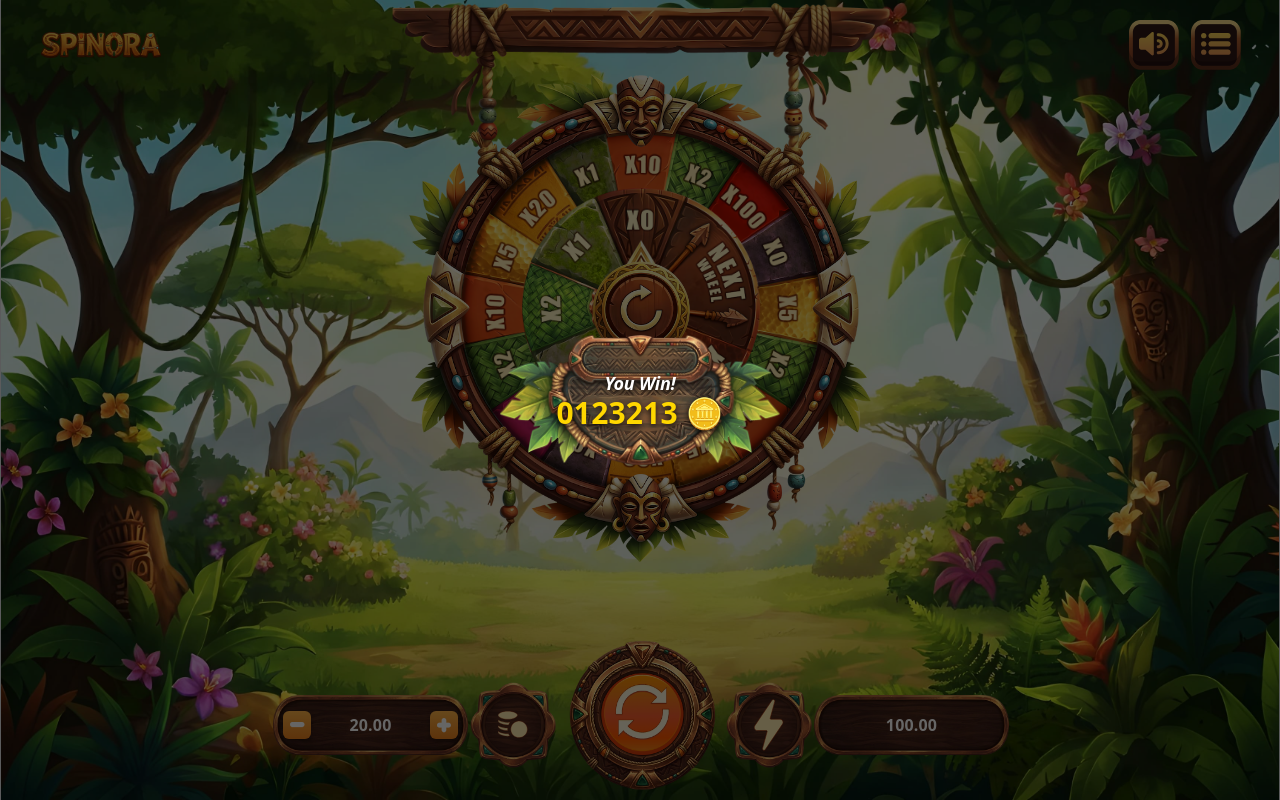
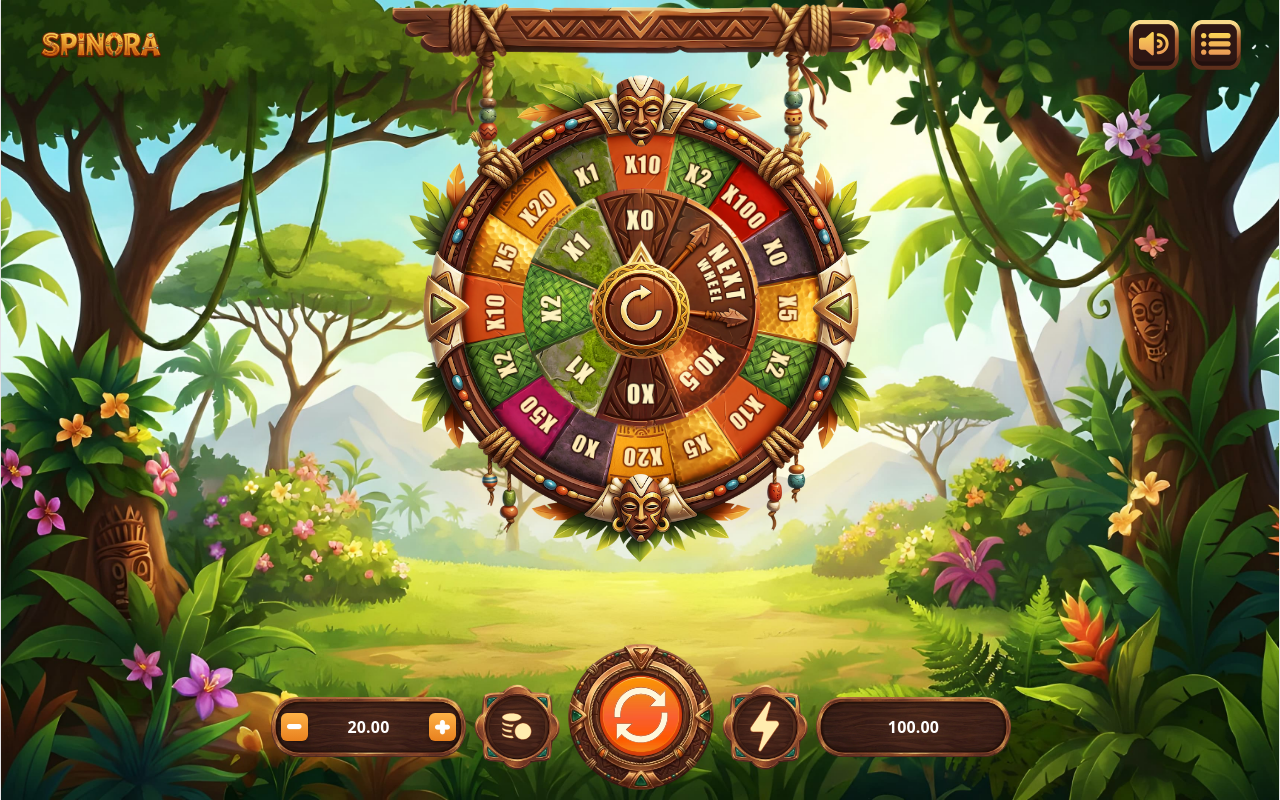
Before and after one commit to anie08/spinora, a React (Vite) app: page / in a window 1280 px wide. Built offline with nearby package versions, Linux system fonts and the light colour scheme.

Commit message:
minor changes2

```diff
--- a/src/App.jsx
+++ b/src/App.jsx
@@ -1,10 +1,7 @@
-import {useState} from 'react'
 import Layout from "./component/layout/Layout.jsx";
 
 const App = () => {
-  return (
-    <Layout/>
-  );
+  return <Layout />;
 };
 
 export default App;
--- a/src/component/Footer/Footer.jsx
+++ b/src/component/Footer/Footer.jsx
@@ -2,62 +2,62 @@ import plus from "../../assets/common/plus.svg";
 import minus from "../../assets/common/minus.svg";
 import coin from "../../assets/common/coin.svg";
 import turbo from "../../assets/common/turbo.svg";
-import button from "../../assets/background/betPanel/button.png";
-import box from "../../assets/background/betPanel/box.png";
-import betPanel from "../../assets/intro/bet-panel.png";
+import rotate from "../../assets/common/spin-icon.svg";
+
 import "./Footer.scss";
-import { useState } from "react";
+// import { useState } from "react";
 
 const Footer = ({
   spin,
   bet,
   increaseBet,
   decreaseBet,
-  winResult,
+  // winResult,
   totalAmount,
 }) => {
   return (
     <div className="footer">
       <div className="footer__container">
         <div className="box-one">
-          <div className="control-btn minus-btn" onClick={decreaseBet}>
+          <button className="control-btn minus-btn" onClick={decreaseBet}>
             <img src={minus} alt="minus" />
-          </div>
+          </button>
 
           <div className="box-one_box-one">
-            <img src={box} alt="box" />
             <span className="bet-value">{bet.toFixed(2)}</span>
           </div>
 
-          <div className="control-btn plus-btn" onClick={increaseBet}>
+          <button className="control-btn plus-btn" onClick={increaseBet}>
             <img src={plus} alt="plus" />
-          </div>
+          </button>
         </div>
 
         <div className="contCoin">
-          <div className="button">
-            <img src={button} alt="button" />
-          </div>
-          <div className="coin">
-            <img src={coin} alt="coin" />
-          </div>
+          <button className="button">
+            {/*<img src={button} alt="button" />*/}
+            <span className="coin">
+              <img src={coin} alt="coin" />
+            </span>
+          </button>
         </div>
 
-        <div className="betPanel" onClick={spin}>
-          <img src={betPanel} alt="betPanel" />
-        </div>
+        <button className="betPanel" onClick={spin}>
+          <span className="rotate">
+            <img src={rotate} alt="rotate" />
+          </span>
+        </button>
 
         <div className="conButton">
-          <div className="button">
-            <img src={button} alt="button" />
-          </div>
-          <div className="turbo">
-            <img src={turbo} alt="turbo" />
-          </div>
+          <button className="button">
+            {/*<img src={button} alt="button" />*/}
+            <span className="turbo">
+              <img src={turbo} alt="turbo" />
+            </span>
+          </button>
         </div>
 
         <div className="boxSecond">
-          <img src={box} alt="box" />
+          {/*<img src={box} alt="box" />*/}
           <span className="balance-value">{totalAmount.toFixed(2)}</span>
         </div>
       </div>
--- a/src/component/Footer/Footer.scss
+++ b/src/component/Footer/Footer.scss
@@ -13,7 +13,7 @@
   justify-content: center;
   width: 95%;
   max-width: 920px;
-  gap: 2px;
+  gap: 8px;
 
   img {
     width: 100%;
@@ -21,35 +21,34 @@
   }
 }
 
-
 .box-one,
 .boxSecond {
-  position: relative;
+  //position: relative;
   display: flex;
   align-items: center;
-  justify-content: center;
+  justify-content: space-between;
   width: 195px;
   flex-shrink: 0;
+  padding: 0 10px 0;
+  //transition: transform 0.2s;
+  background-color: transparent;
+  background-image: url("../../assets/background/betPanel/box.png");
+  background-size: 100% 100%;
 
-  img {
-    width: 100%;
-    height: auto;
-    object-fit: contain;
-  }
 }
 
 .box-one_box-one {
   width: 100%;
-  position: relative;
   display: flex;
   align-items: center;
   justify-content: center;
+  height: 60px;
 
   .bet-value {
-    position: absolute;
+    //position: absolute;
     top: 50%;
     left: 50%;
-    transform: translate(-50%, -50%);
+    //transform: translate(-50%, -50%);
     color: #fff;
     font-weight: bold;
     font-size: 16px;
@@ -57,7 +56,6 @@
 }
 
 .control-btn {
-  position: absolute;
   z-index: 2;
   width: 28px;
   height: 28px;
@@ -69,18 +67,12 @@
   display: flex;
   align-items: center;
   justify-content: center;
-  top: 50%;
-  transform: translateY(-50%);
 
   img {
     width: 15px;
     height: 15px;
     object-fit: contain;
     filter: brightness(0) invert(1);
-  }
-
-  &:active {
-    transform: translateY(-50%) scale(0.93);
   }
 }
 
@@ -103,13 +95,19 @@
   cursor: pointer;
   position: relative;
 
-
   .button {
     width: 100%;
     height: 100%;
     display: flex;
     align-items: center;
     justify-content: center;
+    position: relative;
+    cursor: pointer;
+    transition: transform 0.2s;
+    background-color: transparent;
+    background-image: url("../../assets/background/betPanel/button.png");
+    background-size: 100% 100%;
+    border: none;
 
     img {
       width: 100%;
@@ -136,29 +134,40 @@
 }
 
 .betPanel {
-  width: 166px;
+  width: 146px;
   flex-shrink: 0;
   display: flex;
   align-items: center;
   justify-content: center;
   cursor: pointer;
   margin-top: -20px;
-
-  img {
-    width: 100%;
-    object-fit: contain;
-  }
+  height: 100%;
+  position: relative;
+  transition: transform 0.2s;
+  background-color: transparent;
+  background-image: url("../../assets/intro/button.png");
+  background-size: 100% 100%;
+  border: none;
+  aspect-ratio: 1;
 
   &:active {
     transform: scale(0.96);
   }
 }
 
+.rotate {
+  width: 40%;
+  object-fit: contain;
+}
+
 .balance-value {
-  position: absolute;
-  top: 50%;
-  left: 50%;
-  transform: translate(-50%, -50%);
+  //top: 50%;
+  //left: 50%;
+  width: 100%;
+  display: flex;
+  align-items: center;
+  justify-content: center;
+  height: 60px;
   color: #fff;
   font-weight: bold;
   font-size: 16px;
--- a/src/component/layout/Layout.jsx
+++ b/src/component/layout/Layout.jsx
@@ -1,10 +1,9 @@
 import "./Layout.scss";
-import ss from "../../assets/common/win-modal.png";
 import Wheel from "../Wheel/Wheel.jsx";
 import Footer from "../Footer/Footer.jsx";
 import Header from "../Header/Header.jsx";
 import closeModal from "../../assets/common/close.svg";
-import { useState, useEffect } from "react";
+import { useEffect, useState } from "react";
 
 const sectors = [
   "0X",
@@ -50,6 +49,7 @@ const Layout = () => {
   const [bigSpinning, setBigSpinning] = useState(false);
   const [bigRotation, setBigRotation] = useState(0);
   const [winResult, SetwinResult] = useState(0);
+  const [winMultiplier, setWinMultiplier] = useState(0);
   const [showModal, setShowModal] = useState(false);
   const [totalAmount, setTotalAmount] = useState(100);
   const [insufficientFunds, setInsufficientFunds] = useState(false);
@@ -58,9 +58,10 @@ const Layout = () => {
     const nextBet = Number((bet + stepAmount).toFixed(2));
     if (nextBet <= totalAmount) {
       setBet(nextBet);
-    } else {
-      setInsufficientFunds(true);
     }
+    // else {
+    //   setInsufficientFunds(true);
+    // }
   };
   const decreaseBet = () => {
     setBet((prev) =>
@@ -103,6 +104,9 @@ const Layout = () => {
         const totalWin = (bet * multiplier).toFixed(2);
 
         SetwinResult(totalWin);
+        setTotalAmount((prev) => +(prev + parseFloat(totalWin)).toFixed(2));
+
+        setWinMultiplier(landedSector);
 
         if (parseFloat(totalWin) > 0) {
           setShowModal(true);
@@ -116,20 +120,6 @@ const Layout = () => {
   const handleCloseNotEnoughModal = () => {
     setInsufficientFunds(false);
   };
-  useEffect(() => {
-    if (winResult > 0) {
-      setTotalAmount((prev) => +(prev + parseFloat(winResult)).toFixed(2));
-    }
-  }, [winResult]);
-
-  // useEffect(() => {
-  //   if (bet > sum) {
-  //     setSum((currentSum) => {
-  //       setBet(currentSum > 0.1 ? currentSum : 0.1);
-  //       return currentSum;
-  //     });
-  //   }
-  // }, [sum]);
 
   const startBigWheelSpin = () => {
     setBigSpinning(true);
@@ -152,6 +142,9 @@ const Layout = () => {
       const totalWin = (bet * multiplier).toFixed(2);
 
       SetwinResult(totalWin);
+      setTotalAmount((prev) => +(prev + parseFloat(totalWin)).toFixed(2));
+
+      setWinMultiplier(landedBsector);
 
       if (parseFloat(totalWin) > 0) {
         setShowModal(true);
@@ -174,17 +167,19 @@ const Layout = () => {
         winResult={winResult}
         totalAmount={totalAmount}
       />
-      {/*{showModal && (*/}
-      <div className="modal-overlay">
-        <div className="win-modal-content">
-          <img src={ss} alt="Win Modal" className="modal-bg" />
-          <div className="win-result-text">
-            <h2>You Win!</h2>
-            <p>{winResult}123213 🪙</p>
+
+      {showModal && (
+        <div className="modal-overlay">
+          <div className="win-modal-content">
+            {/*<img src={ss} alt="Win Modal" className="modal-bg" />*/}
+            <div className="win-result-text">
+              <h2>You Win!</h2>
+              <p className="win-result-text_win-result">{winResult} </p>
+              <p className="win-result-text_win-result">{winMultiplier} </p>
+            </div>
           </div>
         </div>
-      </div>
-      {/*)}*/}
+      )}
 
       {insufficientFunds && (
         <div className="modal-overlay">
--- a/src/component/layout/Layout.scss
+++ b/src/component/layout/Layout.scss
@@ -6,7 +6,7 @@ html, body, #root {
   overflow: hidden;
 }
 
-.container{
+.container {
   display: flex;
   flex-direction: column;
   background-image: url("../../assets/background/bg.jpg");
@@ -32,35 +32,35 @@ html, body, #root {
 
   .win-modal-content {
     position: relative;
-    width: 280px;
-    aspect-ratio: 1;
+    aspect-ratio: 1.9;
     display: flex;
-    align-items: center;
+    align-items: flex-start;
     justify-content: center;
+    background-image: url("../../assets/common/win-modal.png");
+    background-repeat: no-repeat;
+    background-size: contain;
+    padding-top: 2.125rem;
+    background-position: center;
+    width: 25rem;
 
-    .modal-bg {
-      width: 100%;
-      height: 100%;
-      object-fit: contain;
+    @media screen and (max-width: 768px) {
+      width: 20rem;
     }
 
+
     .win-result-text {
-      position: absolute;
-      top: 50%;
-      left: 50%;
-      transform: translate(-50%, -50%);
       text-align: center;
       color: #fff;
-      z-index: 5;
-      width: 70%;
       display: flex;
       flex-direction: column;
       align-items: center;
       justify-content: center;
+      flex-grow: 1;
+      gap: 0.8rem;
 
       h2 {
         margin: 0 0 6px 0;
-        font-size: 18px;
+        font-size: 25px;
         font-weight: 700;
         font-style: italic;
         color: #ffffff;
@@ -84,7 +84,8 @@ html, body, #root {
     padding: 35px 20px 25px 20px;
     border-radius: 14px;
     text-align: center;
-    box-shadow: 0 10px 25px rgba(0,0,0,0.5);
+
+    box-shadow: 0 10px 25px rgba(0, 0, 0, 0.5);
 
     .close-modal-btn {
       position: absolute;
@@ -122,11 +123,29 @@ html, body, #root {
         color: #ff3b30;
       }
 
-      p {
-        margin: 0;
-        font-size: 14px;
-        color: #ccc;
-      }
+      //p {
+      //  margin: 0;
+      //  font-size: 14px;
+      //  color: #ccc;
+      //}
     }
   }
 }
+
+.win-result-text_win-result {
+
+
+  display: flex;
+  align-items: center;
+  justify-content: center;
+   width: auto;
+   height: auto;
+//border:3px solid  #3b220e;
+  /* cursor: pointer; */
+  transition: transform 0.2s;
+  padding: 5px;
+  background-color: transparent;
+  border-radius: 15%;
+  backdrop-filter: blur(3px);
+
+}
--- a/src/index.css
+++ b/src/index.css
@@ -54,6 +54,15 @@ body {
   margin: 0;
 }
 
+html {
+  box-sizing: border-box;
+}
+
+*, *:before, *:after {
+  box-sizing: inherit;
+}
+
+
 #root {
   width: 1126px;
   max-width: 100%;
```
Also changed, not shown: src/assets/intro/bet-panel.avif (added), src/assets/intro/button.png (added).
